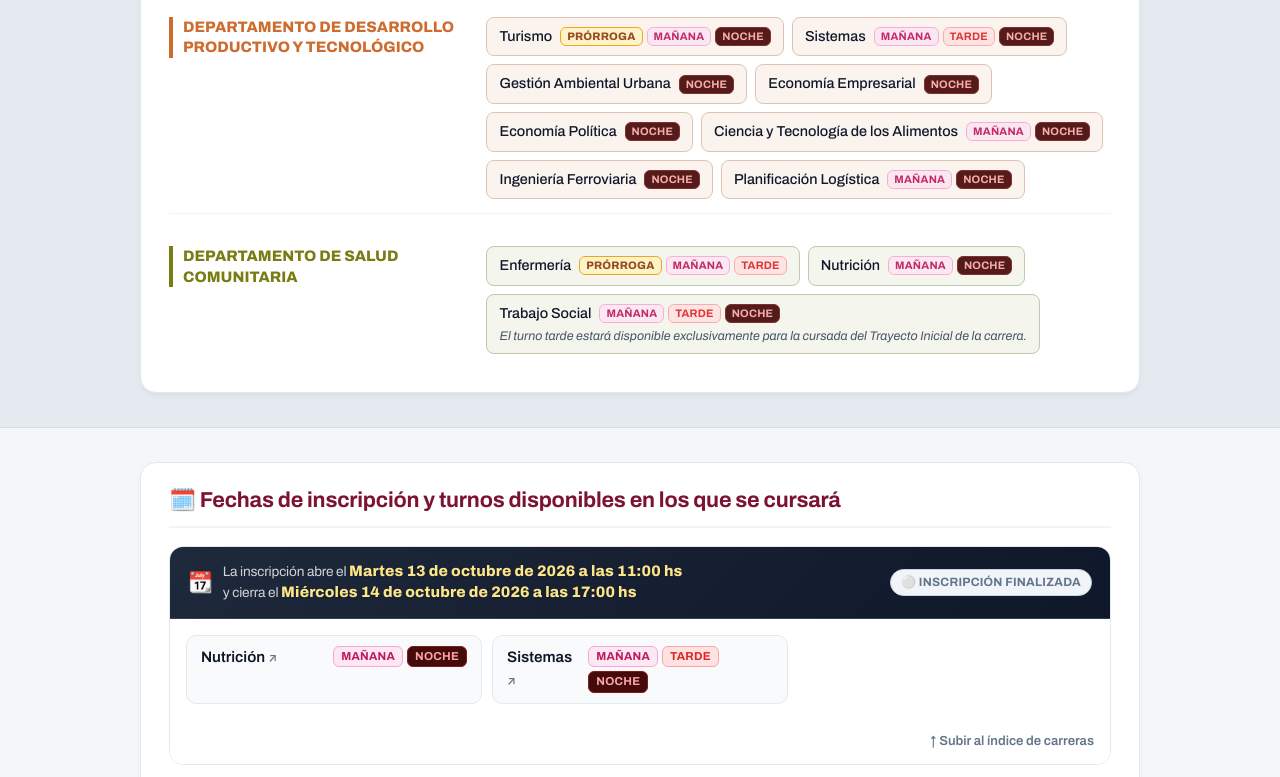
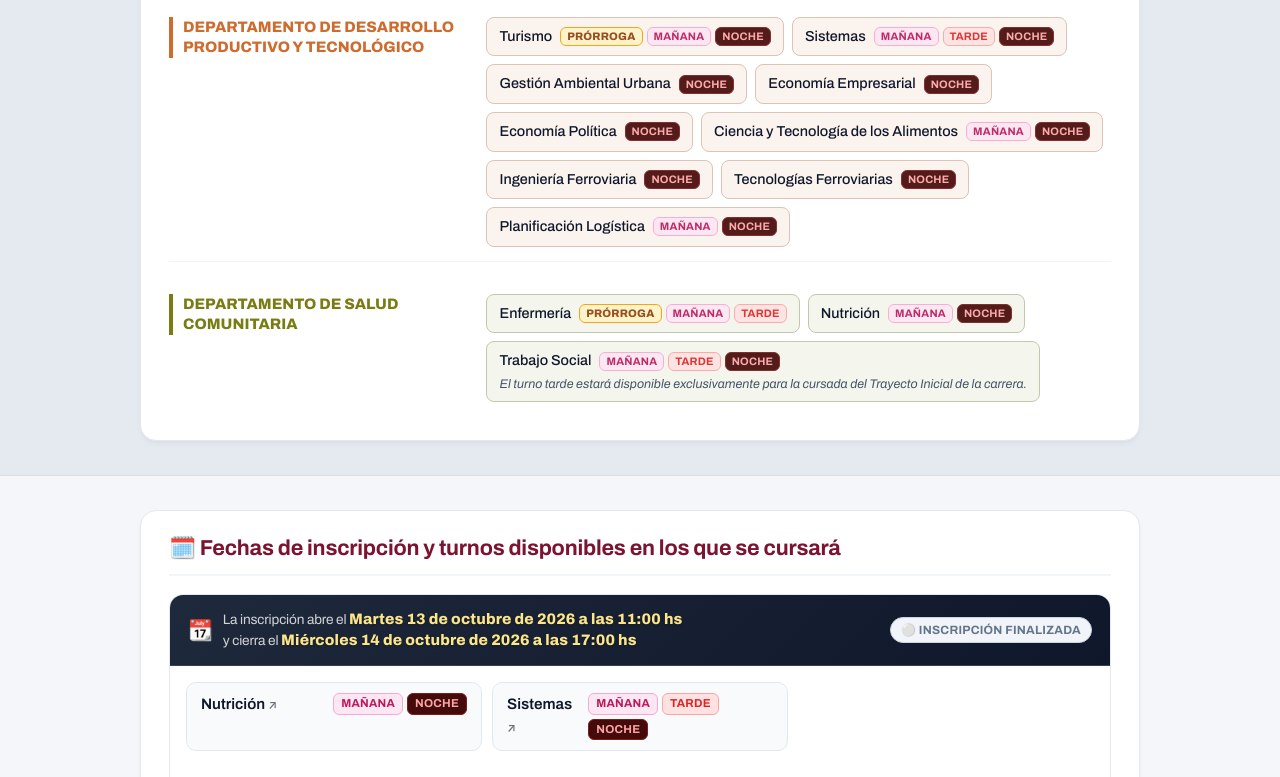
Before and after one commit to dircomunla-dotcom/inscripcion2027, a plain HTML site: page index.html in a window 1280 px wide. Shown: the part 1583-2360 px from the top of the page. Drawn offline with Linux system fonts and the light colour scheme.

Commit message:
Actualizar index.html: agregar Licenciatura en Tecnologías Ferroviarias

```diff
--- a/index.html
+++ b/index.html
@@ -1617,6 +1617,8 @@
         'seguridad ciudadana': 'https://www.unla.edu.ar/carreras/grado/licenciaturas/seguridad-ciudadana',
         'sistemas': 'https://www.unla.edu.ar/carreras/grado/licenciaturas/sistemas',
         'ingenieria ferroviaria': 'https://www.unla.edu.ar/carreras/grado/ingenierias/ferroviaria',
+        'tecnologias ferroviarias': 'https://www.unla.edu.ar/carreras/grado/licenciaturas/tecnologias-ferroviarias',
+        'licenciatura en tecnologias ferroviarias': 'https://www.unla.edu.ar/carreras/grado/licenciaturas/tecnologias-ferroviarias',
         'trabajo social': 'https://www.unla.edu.ar/carreras/grado/licenciaturas/trabajo-social',
         'traductorado publico en idioma ingles': 'https://www.unla.edu.ar/carreras/grado/licenciaturas/traductorado-publico-en-idioma-ingles',
         'turismo': 'https://www.unla.edu.ar/carreras/grado/licenciaturas/turismo'
@@ -1634,7 +1636,7 @@
           },
           {
             nombre: "DEPARTAMENTO DE DESARROLLO PRODUCTIVO Y TECNOLÓGICO",
-            carreras: ["Turismo", "Sistemas", "Gestión Ambiental Urbana", "Economía Empresarial", "Economía Política", "Ciencia y Tecnología de los Alimentos", "Ingeniería Ferroviaria", "Planificación Logística"]
+            carreras: ["Turismo", "Sistemas", "Gestión Ambiental Urbana", "Economía Empresarial", "Economía Política", "Ciencia y Tecnología de los Alimentos", "Ingeniería Ferroviaria", "Tecnologías Ferroviarias", "Planificación Logística"]
           },
           {
             nombre: "DEPARTAMENTO DE SALUD COMUNITARIA",
@@ -1681,6 +1683,7 @@
               { nombre: "Ciencia y Tecnología de los Alimentos", turnos: ["mañana", "noche"] },
               { nombre: "Planificación Logística", turnos: ["mañana", "noche"] },
               { nombre: "Ingeniería Ferroviaria", turnos: ["noche"] },
+              { nombre: "Tecnologías Ferroviarias", turnos: ["noche"] },
               { nombre: "Diseño Industrial", turnos: ["tarde", "noche"] },
               { nombre: "Música de Cámara y Sinfónica", turnos: ["tarde"] },
               { nombre: "Traductorado Público en Idioma Inglés", turnos: ["mañana", "noche"] },
```
